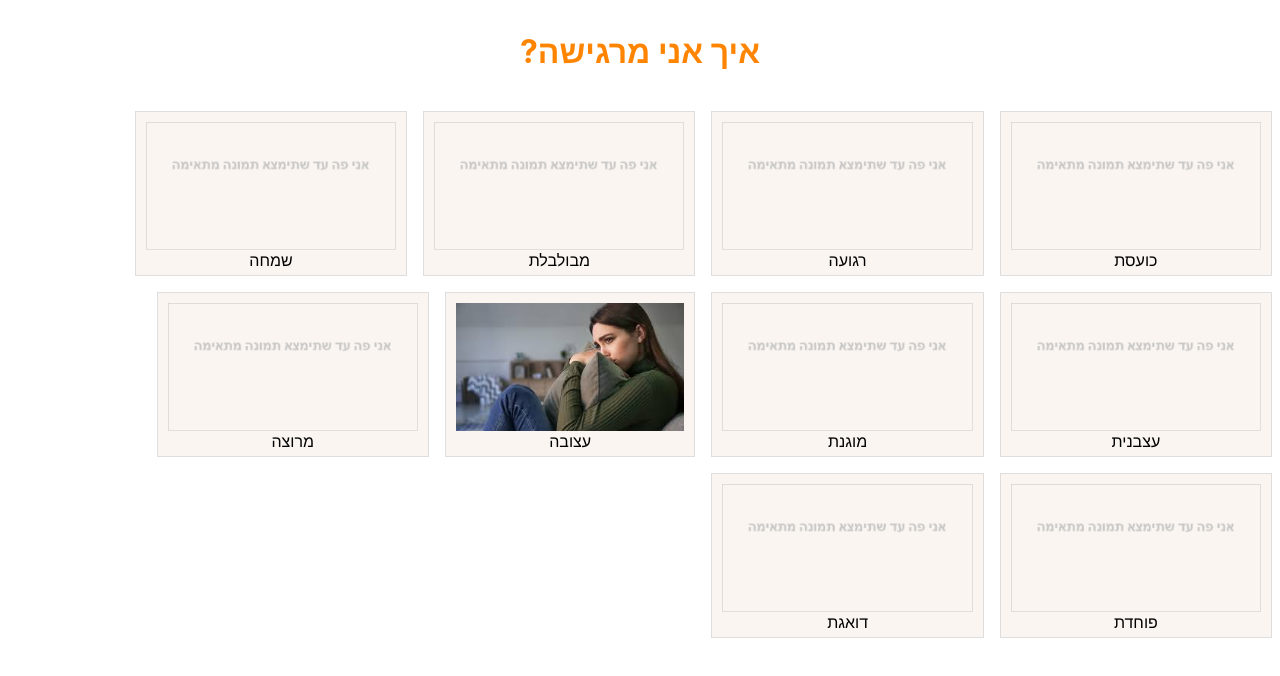
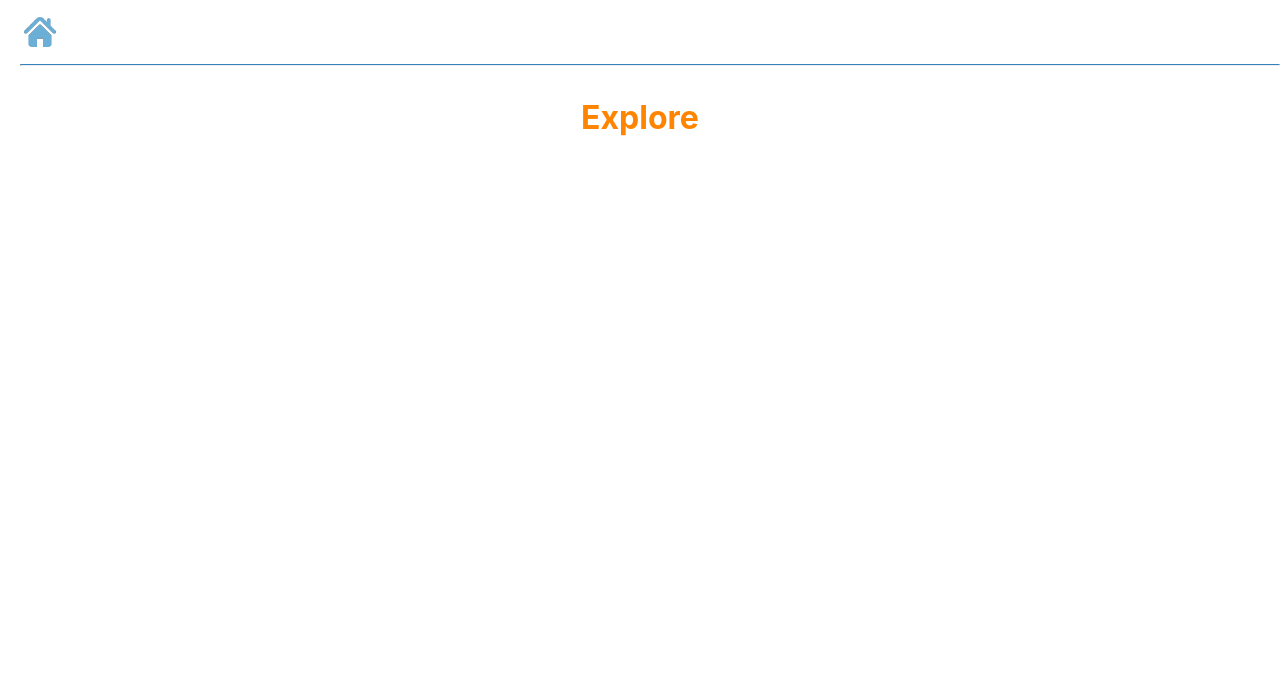
Before and after one commit to applikef/iam, a React (Create React App) app: page /explore in a window 1280 px wide. Shown: the top 676 px of the page. Built offline with nearby package versions, Linux system fonts and the light colour scheme.

Commit message:
Add banner with link to home page

```diff
--- a/src/App.tsx
+++ b/src/App.tsx
@@ -1,17 +1,25 @@
 import React from 'react';
+import { BrowserRouter, Routes, Route } from "react-router-dom";
+
 import './assets/styles/global.css';
 import { Moods } from  './pages/moods'
+import { AppContextProvider } from './context/AppContextProvider';
+import { HomePage } from './pages/HomePage';
+import { Explore } from './pages/explore';
+import { Resolve } from './pages/resolve';
 
 function App() {
   return (
-    <div className="app">
-      <header>
-      </header>
-      <div>
-       <Moods />
-      </div>
-    </div>
-  );
-}
+    <AppContextProvider>
+      <BrowserRouter basename={process.env.PUBLIC_URL}>
+        <Routes>
+          <Route path="/" element={<HomePage />} />
+          <Route path="/moods" element={<Moods />} />
+          <Route path="/explore" element={<Explore />} />
+          <Route path="/resolve" element={<Resolve />} />
+        </Routes>
+      </BrowserRouter>
+    </AppContextProvider>
+)}
 
 export default App;
--- a/src/assets/styles/global.css
+++ b/src/assets/styles/global.css
@@ -1,7 +1,7 @@
 @import './colors.css';
 @import './sizes.css';
 
-.app {
+.app-page {
   text-align: center;
   direction: rtl;
 }
--- /dev/null
+++ b/src/components/shared/Banner/Banner.css
@@ -0,0 +1,85 @@
+.banner-title {
+  font-weight: bold;
+}
+
+.banner-icon-bar {
+  display:flex;
+  flex-direction: row;
+  margin-top: 8px;
+  margin-bottom: 8px;
+  justify-content: flex-end;
+}
+
+.banner-right-icon-bar {
+  display:flex;
+  flex-direction: row;
+  margin-top: 8px;
+  margin-bottom: 8px;
+}
+
+.banner-left-icon-bar {
+  display:flex;
+  flex-direction: row;
+  margin-top: 8px;
+  margin-left: 8px;
+  margin-bottom: 4px;
+}
+
+.banner-icon {
+  height: 32px;
+  width: 32px;
+  margin-left: 16px;
+  cursor: pointer;
+}
+
+.banner-show-help {
+  display: inline;
+}
+
+.banner-hide-help {
+  display: none;
+}
+
+.banner-help-content {
+  background-color: var(--notification-info);
+  position: absolute;
+  top: 16px;
+  left: 110px;
+  padding: 16px;
+}
+
+.banner-label {
+  margin-top: 4px;
+  margin-left: 16px;
+  cursor: pointer;
+}
+
+.banner-hr {
+  margin-left: 20px;
+  border-top: 1px solid var(--blue-02);
+}
+
+.banner-more-games-modal {
+  padding: 10px;;
+  background-color: white;
+  position: absolute;
+  top: 55px;
+  left: 20px;
+  border: 1px solid blue;
+}
+
+.banner-profile-selection {
+  display: flex;
+  align-items: center;
+}
+
+.banner-profile-selection-title {
+  padding-left: 5px;
+  color: var(--blue-03);
+}
+
+.banner-profile-selection-select {
+  color: var(--blue-03);
+  padding: 3px;
+  border-color: var(--blue-03);
+}
--- /dev/null
+++ b/src/components/shared/Banner/Banner.tsx
@@ -0,0 +1,23 @@
+import { Link } from "react-router-dom";
+
+import './Banner.css'
+import { HOME_PAGE_PATH, IMAGE_BASE_URL } from "./../../../utils/constantsUtil";
+
+export const Banner = () => {
+  return (
+    <>
+        <div>
+          <div className="banner-icon-bar">
+            <div className="banner-left-icon-bar">
+              <Link to={HOME_PAGE_PATH}>
+                <img src={ IMAGE_BASE_URL+"resources/icons/home128.png" }
+                  className="banner-icon"
+                  title="עמוד הבית"  alt="עמוד הבית" />
+              </Link>
+            </div>
+          </div>
+          <hr className="banner-hr"/>
+        </div>
+    </>
+  );
+}
--- /dev/null
+++ b/src/context/AppContextProvider.tsx
@@ -0,0 +1,44 @@
+import React, { useState } from 'react';
+import { GENDER } from '../utils/constantsUtil';
+
+export type AppContextType = {
+  name: string;
+  setName: (val: string) => void;
+
+  gender: GENDER;
+  setGender: (val: GENDER) => void;
+};
+
+const AppContext = React.createContext<AppContextType | null>(null);
+
+export const AppContextProvider: React.FC<React.PropsWithChildren> = ({
+  children,
+}) => {
+
+  const [name, setNameValue] = useState<string>("");
+
+  const setName = (val: string) => {
+    setNameValue(val);
+  }
+
+  const [gender, setGenderValue] = useState<GENDER>(GENDER.F);
+
+  const setGender = (val: GENDER) => {
+    setGenderValue(val);
+  }
+
+  return (
+    <AppContext.Provider
+      value={{
+        name,
+        setName,
+        gender,
+        setGender
+      }}
+    >
+      {children}
+    </AppContext.Provider>
+  );
+};
+
+export default AppContext;
--- /dev/null
+++ b/src/pages/HomePage.tsx
@@ -0,0 +1,26 @@
+import { useContext } from "react";
+import AppContext, { AppContextType } from "../context/AppContextProvider";
+import "./../assets/styles/global.css";
+import { Link } from "react-router-dom";
+
+export const HomePage = () => {
+  const {
+    name,
+    setName,
+    gender
+  } = useContext(AppContext) as AppContextType;
+  // const navigate = useNavigate();
+
+  return (
+    <>
+      <div className="app-page">
+        <div className="app-header-xl">
+          <div>שלום {name}</div>
+          <Link to="/moods" className="app-header-m">
+              <div>הקליקי כאן כדי להמשיך</div>
+          </Link>
+        </div>
+      </div>
+    </>
+  )
+}
--- /dev/null
+++ b/src/pages/explore.tsx
@@ -0,0 +1,17 @@
+import { Banner } from "../components/shared/Banner/Banner";
+import "./../assets/styles/global.css";
+
+export const Explore = () => {
+  // const navigate = useNavigate();
+
+  return (
+    <>
+      <div className="app-page">
+        <Banner />
+        <div className="app-header-xl">
+          Explore
+        </div>
+      </div>
+    </>
+  )
+}
--- a/src/pages/moods.tsx
+++ b/src/pages/moods.tsx
@@ -1,9 +1,10 @@
 import { Link } from "react-router-dom";
 import { Card } from "../components/shared/Card/Card";
 import { CatalogUtil } from "../utils/catalogUtil";
-import { DefaultImageHeight, GENDER } from "../utils/constantsUtil";
+import { DEFAULT_IMAGE_HEIGHT, GENDER } from "../utils/constantsUtil";
 import "./../assets/styles/global.css";
 import { useState } from "react";
+import { Banner } from "../components/shared/Banner/Banner";
 
 export const Moods = () => {
   // const navigate = useNavigate();
@@ -24,8 +25,10 @@ export const Moods = () => {
 
   return (
     <>
+      <div className="app-page">
+        <Banner />
         <div className="app-header-xl">
-        איך אני מרגישה?
+          הקליקי על איך שאת מרגישה?
         </div>
 
         <div className="grid-layout">
@@ -35,13 +38,13 @@ export const Moods = () => {
               <span id={"card-"+mood.id} key={mood.id}
                 onClick={ () => { updateMoodSelection(mood.id) }}
                 className={ selectedList.includes(mood.id) ?
-                "margin-xs app-border-selected"
+                  "app-clickable margin-xs app-border-selected"
                 :
-                "margin-xs app-no-border"}>
+                  "app-clickable margin-xs app-no-border"}>
               <Card key={mood.id}
                   content={ mood.title }
                   media={ mood.image }
-                height={ DefaultImageHeight }
+                  height={ DEFAULT_IMAGE_HEIGHT }
               />
               </span>
             )
@@ -51,10 +54,11 @@ export const Moods = () => {
 
         <div className="app-clickable">
           { selectedList.length > 0 &&
-          <Link to="/" className="app-header-m">
-            <div>תקליקי כאן כדי שנחשוב ביחד מה יכול לעזור לך?</div>
+            <Link to="/explore" className="app-header-m">
+              <div>הקליקי כאן כדי שנחשוב ביחד מה יכול לעזור לך?</div>
             </Link>
           }
+        </div>
       </div>
     </>
   )
--- /dev/null
+++ b/src/pages/resolve.tsx
@@ -0,0 +1,17 @@
+import { Banner } from "../components/shared/Banner/Banner";
+import "./../assets/styles/global.css";
+
+export const Resolve = () => {
+  // const navigate = useNavigate();
+
+  return (
+    <>
+      <div className="app-page">
+        <Banner />
+        <div className="app-header-xl">
+          Resolve
+        </div>
+      </div>
+    </>
+  )
+}
--- a/src/utils/catalogUtil.ts
+++ b/src/utils/catalogUtil.ts
@@ -1,6 +1,6 @@
 import { ImageCatalogEntryType, ImageCatalogType, MoodListType } from "../model/catalogTypes";
 import { MoodDescriptor } from "../model/globalTypes";
-import { BaseURL, GENDER } from "./constantsUtil";
+import { IMAGE_BASE_URL, GENDER } from "./constantsUtil";
 import { ObjectsUtil } from "./ObjectsUtil";
 
 export class CatalogUtil {
@@ -22,16 +22,16 @@ export class CatalogUtil {
   }
 
   public static getEmptyImage(): string {
-     return BaseURL + CatalogUtil.imageCatalog.emptyImageUrl;
+     return IMAGE_BASE_URL + CatalogUtil.imageCatalog.emptyImageUrl;
   }
 
   public static getCatalogImage(imageId: string): string {
     for (let i=0; i < CatalogUtil.catalogImages.length; i++) {
       if (CatalogUtil.catalogImages[i].id === imageId) {
-        return BaseURL + CatalogUtil.catalogImages[i].url;
+        return IMAGE_BASE_URL + CatalogUtil.catalogImages[i].url;
       }
     }
-    return BaseURL + CatalogUtil.imageCatalog.emptyImageUrl;
+    return IMAGE_BASE_URL + CatalogUtil.imageCatalog.emptyImageUrl;
   }
 
   public static getRandomCatalogImages(count: number, isUnique?: boolean): Array<ImageCatalogEntryType> {
--- a/src/utils/constantsUtil.ts
+++ b/src/utils/constantsUtil.ts
@@ -3,5 +3,6 @@ export const enum GENDER {
   M = "male"
 };
 
-export const DefaultImageHeight = 128
-export const BaseURL = "iam/"
+export const DEFAULT_IMAGE_HEIGHT = 128
+export const IMAGE_BASE_URL = "/iam/"
+export const HOME_PAGE_PATH = "/"
```
Also changed, not shown: public/resources/icons/home128.png (added). Lines whose indentation alone changed are shown as unchanged.
